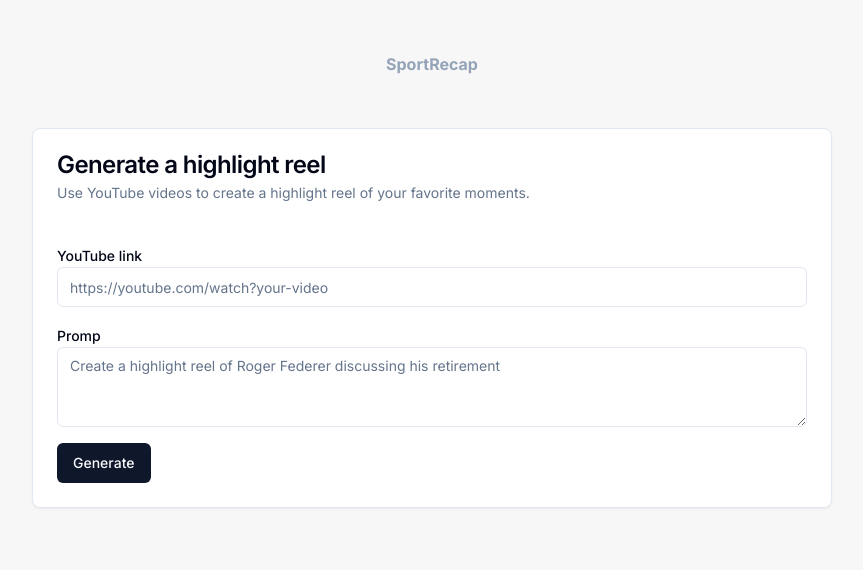
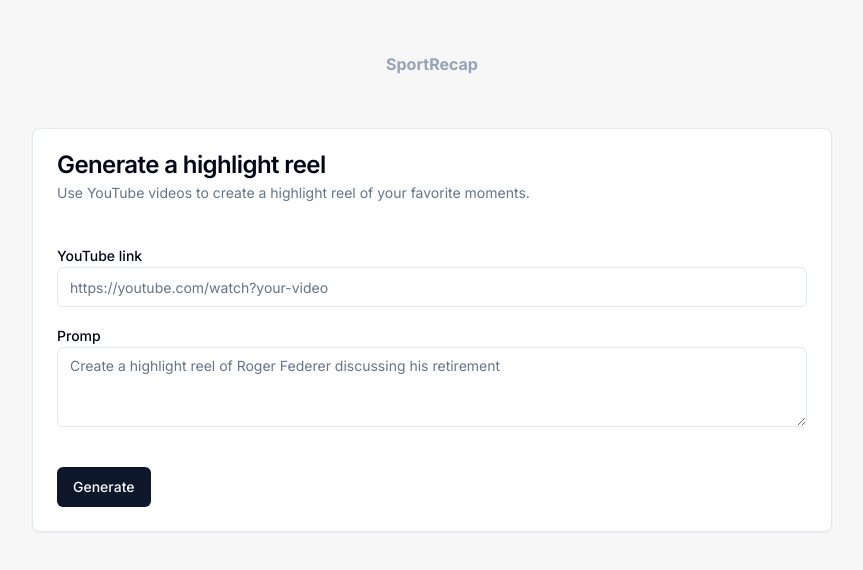
Before and after one commit to yurkoturskiy/hackathone-challenge-3, a Next.js app in the folder next-app/: page / in a window 1280 px wide. Shown: the top 570 px of the page, without its empty margins (208-1071 px from the left). Built offline with nearby package versions, Linux system fonts and the light colour scheme.

Commit message:
create StepOne

```diff
--- a/next-app/src/app/page.tsx
+++ b/next-app/src/app/page.tsx
@@ -1,38 +1,25 @@
-import { Button } from "@/components/ui/button";
-import {
-  Card,
-  CardContent,
-  CardDescription,
-  CardFooter,
-  CardHeader,
-  CardTitle,
-} from "@/components/ui/card";
-import { Input } from "@/components/ui/input";
-import { Label } from "@/components/ui/label";
-import { Textarea } from "@/components/ui/textarea";
+"use client";
+
+import StepOne from "@/components/StepOne";
+import { useState } from "react";
 
 export default function Home() {
+  const [step, setStep] = useState(1);
+  const [videoURL, setVideoURL] = useState("");
+  const [prompt, setPrompt] = useState("");
+  const [summary, setSummary] = useState("");
+  const [highlight, setHighlight] = useState("");
+  const [feedback, setFeedback] = useState("");
+
   return (
-    <Card className="max-w-[800px] mx-auto space-y-4">
-      <CardHeader className="slace-y-4">
-        <CardTitle>Generate a highlight reel</CardTitle>
-        <CardDescription>
-          Use YouTube videos to create a highlight reel of your favorite
-          moments.
-        </CardDescription>
-      </CardHeader>
-      <CardContent className="space-y-4">
-        <div>
-          <Label>YouTube link</Label>
-          <Input placeholder="https://youtube.com/watch?your-video" />
-        </div>
-        <div>
-          <Label>Promp</Label>
-          <Textarea placeholder="Create a highlight reel of Roger Federer discussing his retirement" />
-        </div>
-
-        <Button>Generate</Button>
-      </CardContent>
-    </Card>
+    <div>
+      {step === 1 && (
+        <StepOne
+          setStep={setStep}
+          setPrompt={setPrompt}
+          setVideoURL={setVideoURL}
+        />
+      )}
+    </div>
   );
 }
--- /dev/null
+++ b/next-app/src/components/StepOne.tsx
@@ -0,0 +1,63 @@
+import { Button } from "@/components/ui/button";
+import {
+  Card,
+  CardContent,
+  CardDescription,
+  CardFooter,
+  CardHeader,
+  CardTitle,
+} from "@/components/ui/card";
+import { Input } from "@/components/ui/input";
+import { Label } from "@/components/ui/label";
+import { Textarea } from "@/components/ui/textarea";
+import { Car } from "lucide-react";
+import { Dispatch, SetStateAction } from "react";
+
+interface Props {
+  setStep: Dispatch<SetStateAction<number>>;
+  setVideoURL: Dispatch<SetStateAction<string>>;
+  setPrompt: Dispatch<SetStateAction<string>>;
+}
+
+export default function StepOne({ setStep, setVideoURL, setPrompt }: Props) {
+  return (
+    <Card className="max-w-[800px] mx-auto space-y-4">
+      <CardHeader className="slace-y-4">
+        <CardTitle>Generate a highlight reel</CardTitle>
+        <CardDescription>
+          Use YouTube videos to create a highlight reel of your favorite
+          moments.
+        </CardDescription>
+      </CardHeader>
+      <CardContent className="space-y-4">
+        <div>
+          <Label>YouTube link</Label>
+          <Input
+            placeholder="https://youtube.com/watch?your-video"
+            onChange={(e) => {
+              setVideoURL(e.target.value);
+            }}
+          />
+        </div>
+        <div>
+          <Label>Promp</Label>
+          <Textarea
+            placeholder="Create a highlight reel of Roger Federer discussing his retirement"
+            onChange={(e) => {
+              setPrompt(e.target.value);
+            }}
+          />
+        </div>
+      </CardContent>
+      <CardFooter>
+        <Button
+          onClick={() => {
+            setStep((step) => step + 1);
+          }}
+        >
+          Generate
+        </Button>
+      </CardFooter>
+    </Card>
+  );
+}
```
